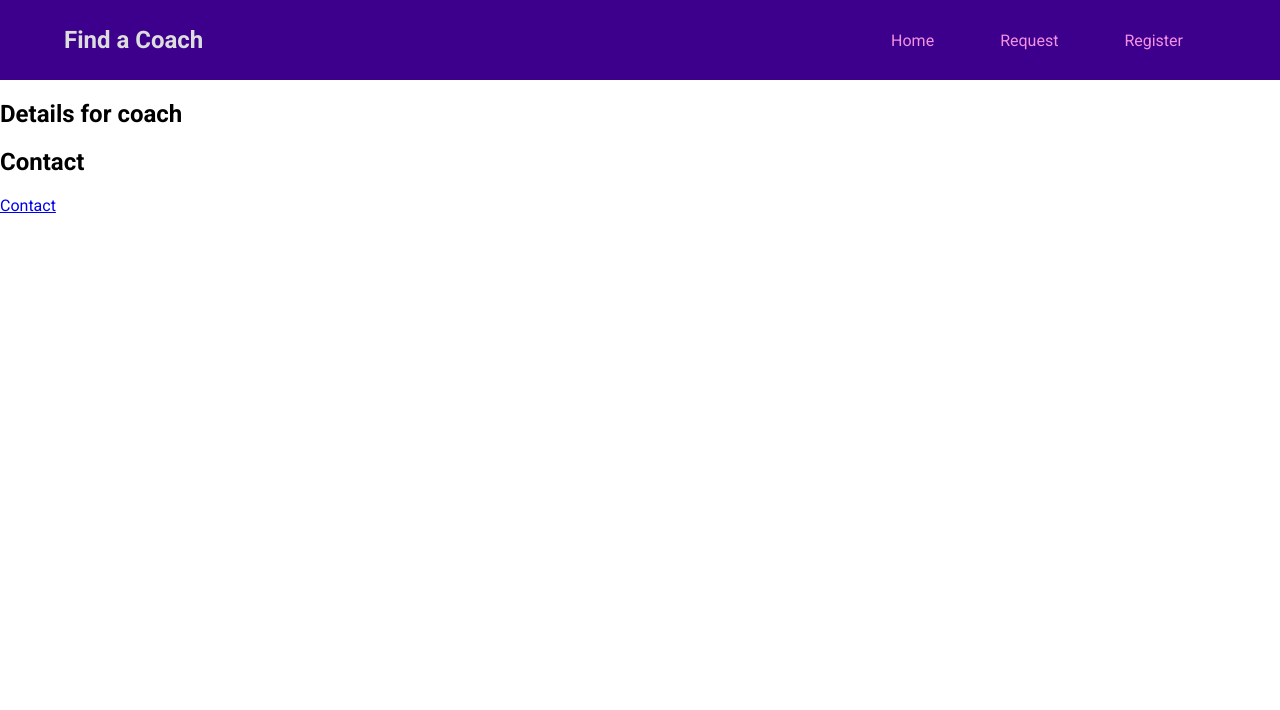
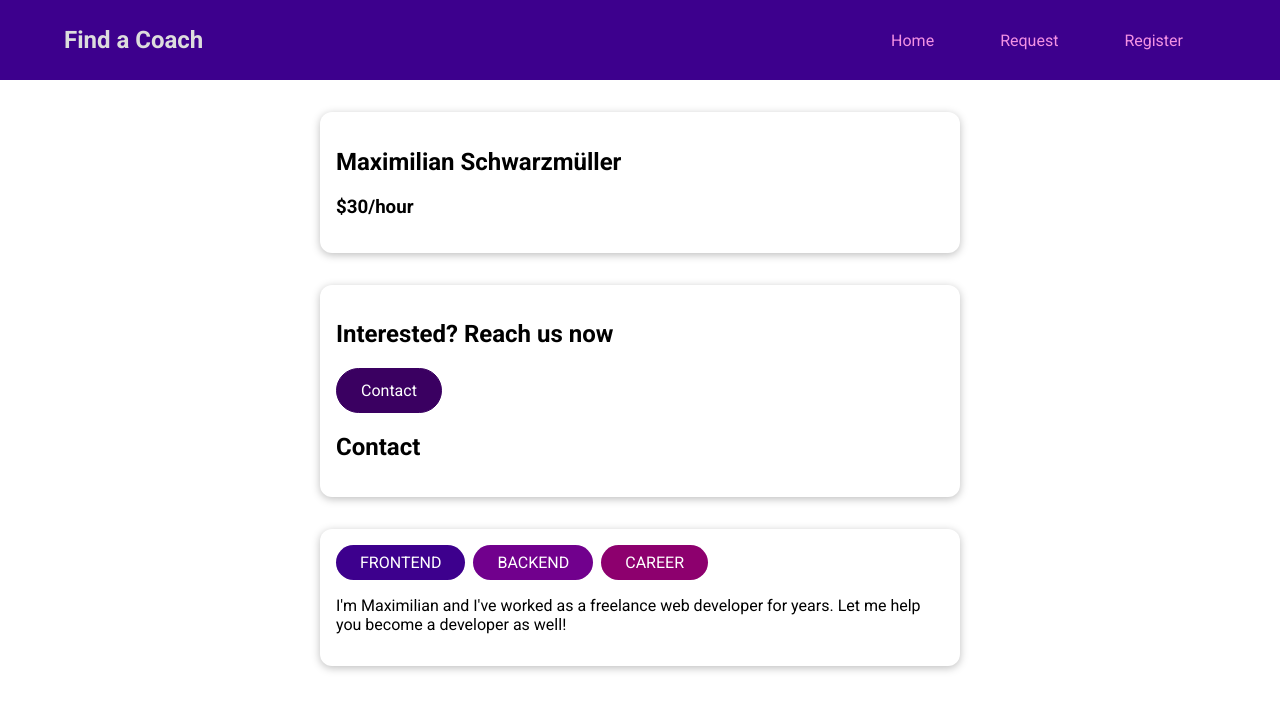
Before and after one commit to IamMK/FindaCoach, a Vue app: page /coaches/c1/contact in a window 1280 px wide. Shown: the top 710 px of the page. Built offline with nearby package versions, Linux system fonts and the light colour scheme.

Commit message:
Coach detail add

```diff
--- a/src/components/coaches/CoachItem.vue
+++ b/src/components/coaches/CoachItem.vue
@@ -35,10 +35,10 @@ export default defineComponent({
       return this.firstName + " " + this.lastName;
     },
     coachContactLink(): string {
-      return this.$route.path + "/coaches/" + this.id + "/contact";
+      return this.$route.path + "/" + this.id + "/contact";
     },
     coachDetailLink(): string {
-      return this.$route.path + "/coaches/" + this.id;
+      return this.$route.path + "/" + this.id;
     },
   },
 });
--- a/src/pages/coaches/CoachDetail.vue
+++ b/src/pages/coaches/CoachDetail.vue
@@ -1,5 +1,59 @@
 <template>
-  <section><h2>Details for coach</h2></section>
-  <router-view></router-view>
-  <router-link to="/coaches/c1/contact">Contact</router-link>
+  <section>
+    <base-card>
+      <h2>{{ fullName }}</h2>
+      <h3>${{ rate }}/hour</h3>
+    </base-card>
+  </section>
+  <section>
+    <base-card>
+      <header>
+        <h2>Interested? Reach us now</h2>
+        <base-button link :to="contactLink">Contact</base-button>
+      </header>
+      <router-view></router-view>
+    </base-card>
+  </section>
+  <section>
+    <base-card>
+      <base-badge
+        v-for="area in areas"
+        :key="area"
+        :type="area"
+        :title="area"
+      ></base-badge>
+      <p>{{ description }}</p>
+    </base-card>
+  </section>
 </template>
+
+<script lang="ts">
+import { useCoachesStore } from "@/store";
+import { defineComponent } from "@vue/runtime-core";
+export default defineComponent({
+  props: { id: String },
+  computed: {
+    contactLink() {
+      return this.$route.path + "/contact"; //do poprawy all routes
+    },
+  },
+  setup(props) {
+    const coachList = useCoachesStore();
+
+    const selectedCoach = coachList.coaches.find(
+      (coach) => coach.id === props.id
+    );
+    const fullName = selectedCoach
+      ? selectedCoach.firstName + " " + selectedCoach.lastName
+      : console.log();
+    console.log(fullName);
+
+    return {
+      fullName,
+      rate: selectedCoach?.hourlyRate,
+      areas: selectedCoach?.areas,
+      description: selectedCoach?.description,
+    };
+  },
+});
+</script>
--- a/src/router/index.ts
+++ b/src/router/index.ts
@@ -12,7 +12,7 @@ import NotFound from "@/pages/NotFound.vue";
 const routes: Array<RouteRecordRaw> = [
   {
     path: "/",
-    redirect: "coaches",
+    redirect: "/coaches",
   },
   {
     path: "/coaches",
@@ -21,6 +21,7 @@ const routes: Array<RouteRecordRaw> = [
   },
   {
     path: "/coaches/:id",
+    props: true,
     children: [
       {
         path: "contact",
```
Also changed, not shown: src/components/layout/TheHeader.vue (+0 -11 lines).
